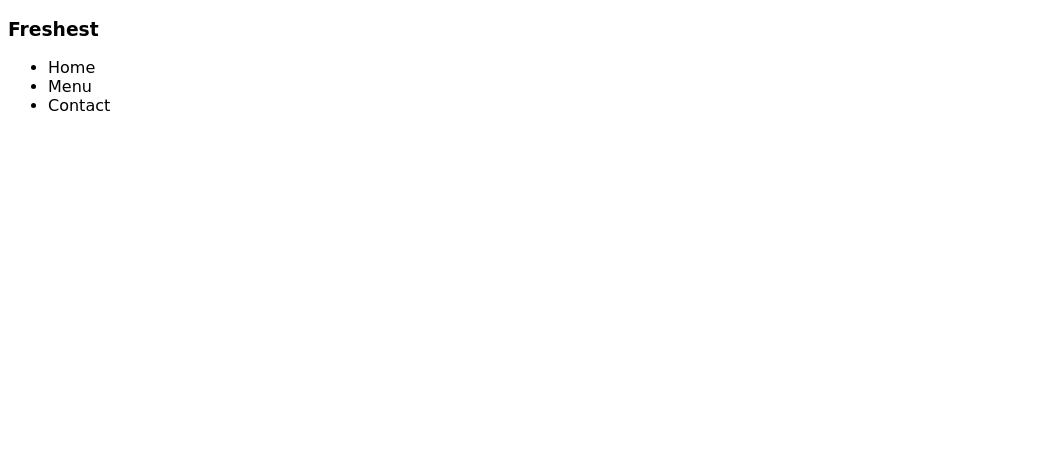
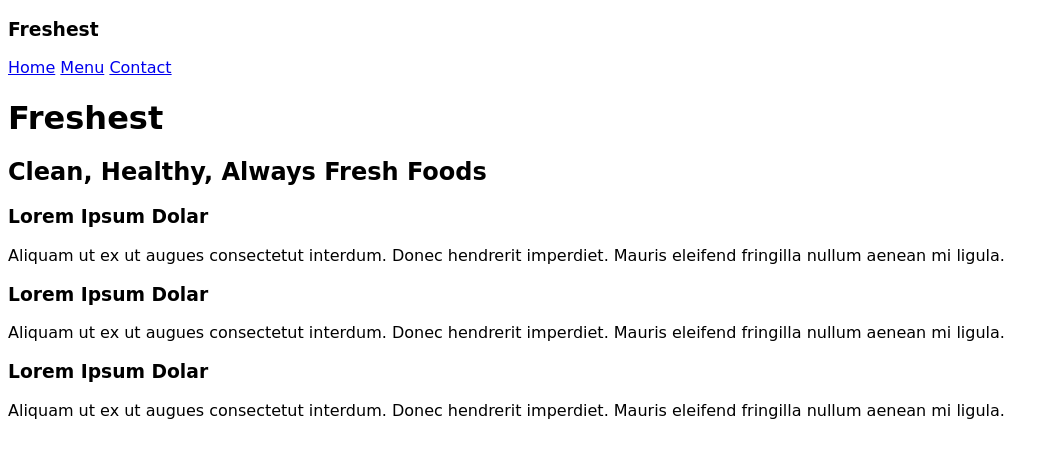
Before and after one commit to Jthapata/wk3d3, a plain HTML site: page index.html in a window 1280 px wide. Shown: the whole page, without its empty margins (0-1059 px from the left). Drawn offline with Linux system fonts and the light colour scheme; a web font is replaced by a local one.

Commit message:
adding html code

```diff
--- a/index.html
+++ b/index.html
@@ -8,16 +8,29 @@
         <link href="https://fonts.googleapis.com/css2?family=Phudu&display=swap" rel="stylesheet">
     </head>
     <body>
-        <div id="nav">
+        <header>
             <h3>Freshest</h3>
-            <ul>
-                <li>Home</li>
-                <li>Menu</li>
-                <li>Contact</li>
-            </ul>
-        </div>
+            <div id="nav">
+                <a href="#">Home</a>
+                <a href="#">Menu</a>
+                <a href="#">Contact</a>
+            </div>
+        </header>
         <div id="mainContent">
-
+            <h1>Freshest</h1>
+            <h2>Clean, Healthy, Always Fresh Foods</h2>
+            <h3>Lorem Ipsum Dolar</h3>
+            <p>Aliquam ut ex ut augues consectetut interdum. Donec hendrerit imperdiet. Mauris eleifend fringilla
+                nullum aenean mi ligula.
+            </p>
+            <h3>Lorem Ipsum Dolar</h3>
+            <p>Aliquam ut ex ut augues consectetut interdum. Donec hendrerit imperdiet. Mauris eleifend fringilla
+                nullum aenean mi ligula.
+            </p>
+            <h3>Lorem Ipsum Dolar</h3>
+            <p>Aliquam ut ex ut augues consectetut interdum. Donec hendrerit imperdiet. Mauris eleifend fringilla
+                nullum aenean mi ligula.
+            </p>
         </div>
     </body>
 </html>
```
